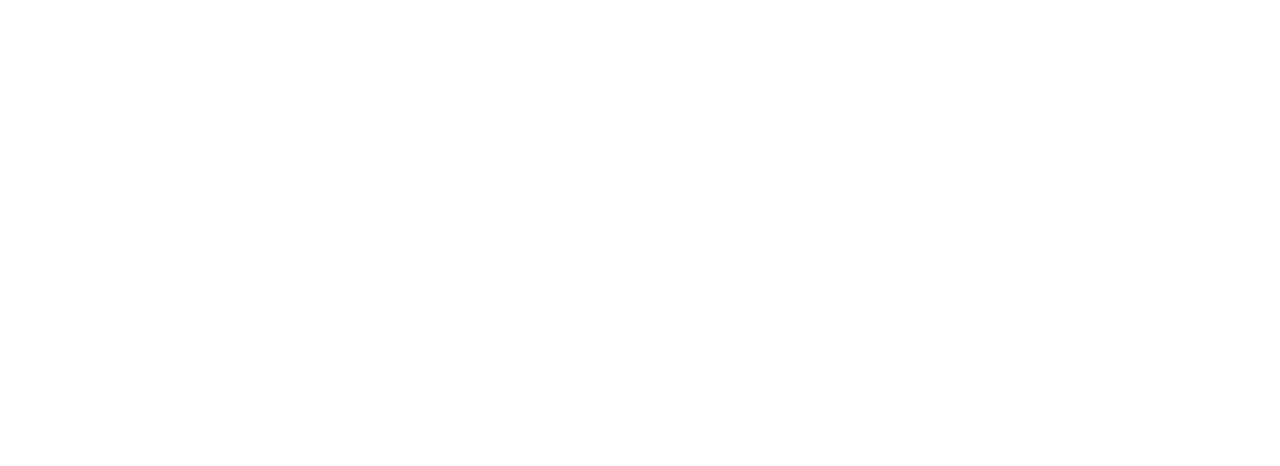
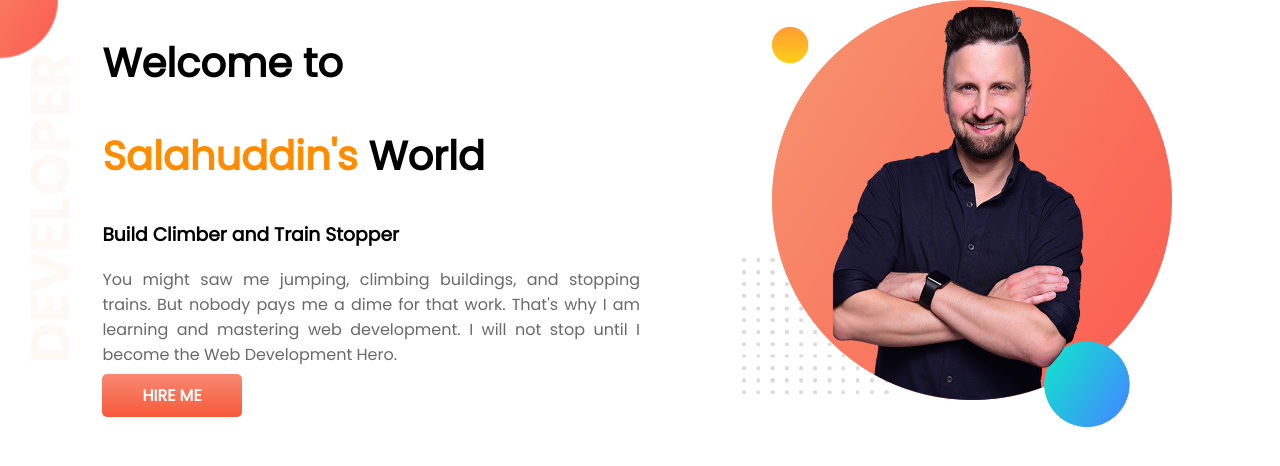
Before and after one commit to mohammadsalahuddin565/Developer-Portfolio, a plain HTML site: page index.html in a window 1280 px wide. Drawn offline with Linux system fonts and the light colour scheme.

Commit message:
top section added

```diff
--- a/index.html
+++ b/index.html
@@ -1,13 +1,38 @@
 <!DOCTYPE html>
 <html lang="en">
+
 <head>
     <meta charset="UTF-8">
     <meta http-equiv="X-UA-Compatible" content="IE=edge">
     <meta name="viewport" content="width=device-width, initial-scale=1.0">
     <title>Salahuddin Portfolio</title>
+    <link rel="preconnect" href="https://fonts.googleapis.com">
+    <link rel="preconnect" href="https://fonts.gstatic.com" crossorigin>
+    <link href="https://fonts.googleapis.com/css2?family=Poppins&display=swap" rel="stylesheet">
     <link rel="stylesheet" href="style.css">
 </head>
+
 <body>
 
+
+    <section class="top-banner">
+        <div class="half-width">
+            <h1>Welcome to</h1>
+            <h1><span class="orange-color">Salahuddin's</span> World</h1>
+            <h3>Build Climber and Train Stopper</h3>
+            <p>You might saw me jumping, climbing buildings, and stopping trains. But nobody pays me a dime for that
+                work.
+                That's why I am learning and mastering web development. I will not stop until I become the Web
+                Development
+                Hero.</p>
+            <a class="link-button" target="blank" href="https://www.linkedin.com/company/programminghero/">HIRE ME</a>
+        </div>
+        <div class="half-width">
+            <img src="images/image1.png" alt="image1">
+        </div>
+    </section>
+
+
 </body>
+
 </html>
--- a/style.css
+++ b/style.css
@@ -0,0 +1,46 @@
+body {
+    font-family: 'Poppins', sans-serif;
+    margin: 0;
+}
+
+h1 {
+    font-size: 40px;
+}
+
+.orange-color {
+    color: darkorange;
+}
+
+p {
+    color: dimgray;
+    text-align: justify;
+
+}
+
+section {
+    display: flex;
+}
+
+.half-width {
+    width: 50%;
+    padding-left: 8%;
+}
+
+.half-width img{
+    width: 80%;
+}
+
+.link-button {
+    text-decoration: none;
+    background-image:linear-gradient(#f78872, #f75a3a);
+    color: white;
+    padding: 10px 40px;
+    border-radius: 5px;
+    font-weight: 700;
+
+}
+
+.top-banner{
+    background-image: url(images/top-banner.png);
+    background-repeat: no-repeat;
+}
```
Also changed, not shown: images/dream-bg.png (added), images/exp-bg.png (added), images/image1.png (added), images/image2.png (added), images/jhankar.png (added), images/jhankar2.png (added), images/my-bg.png (added), images/my-bg2.png (added), images/top-banner.png (added).
